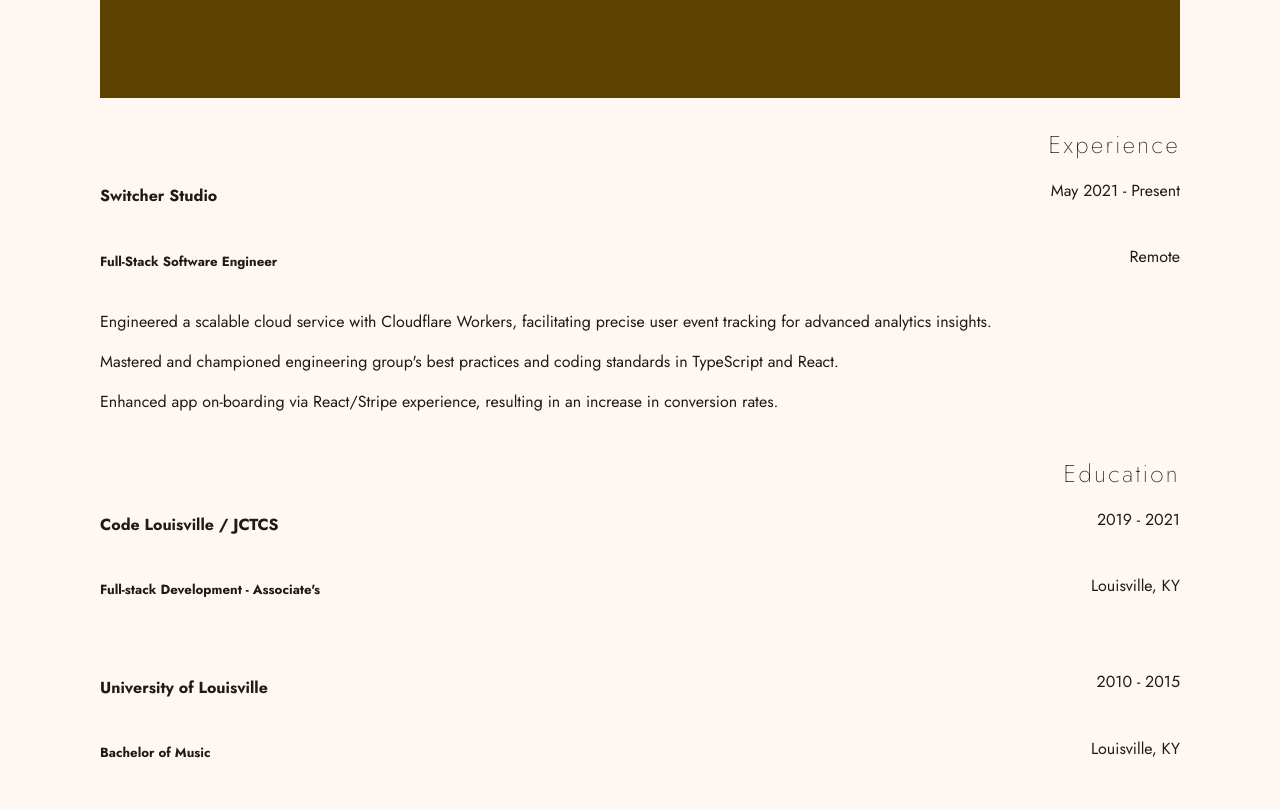
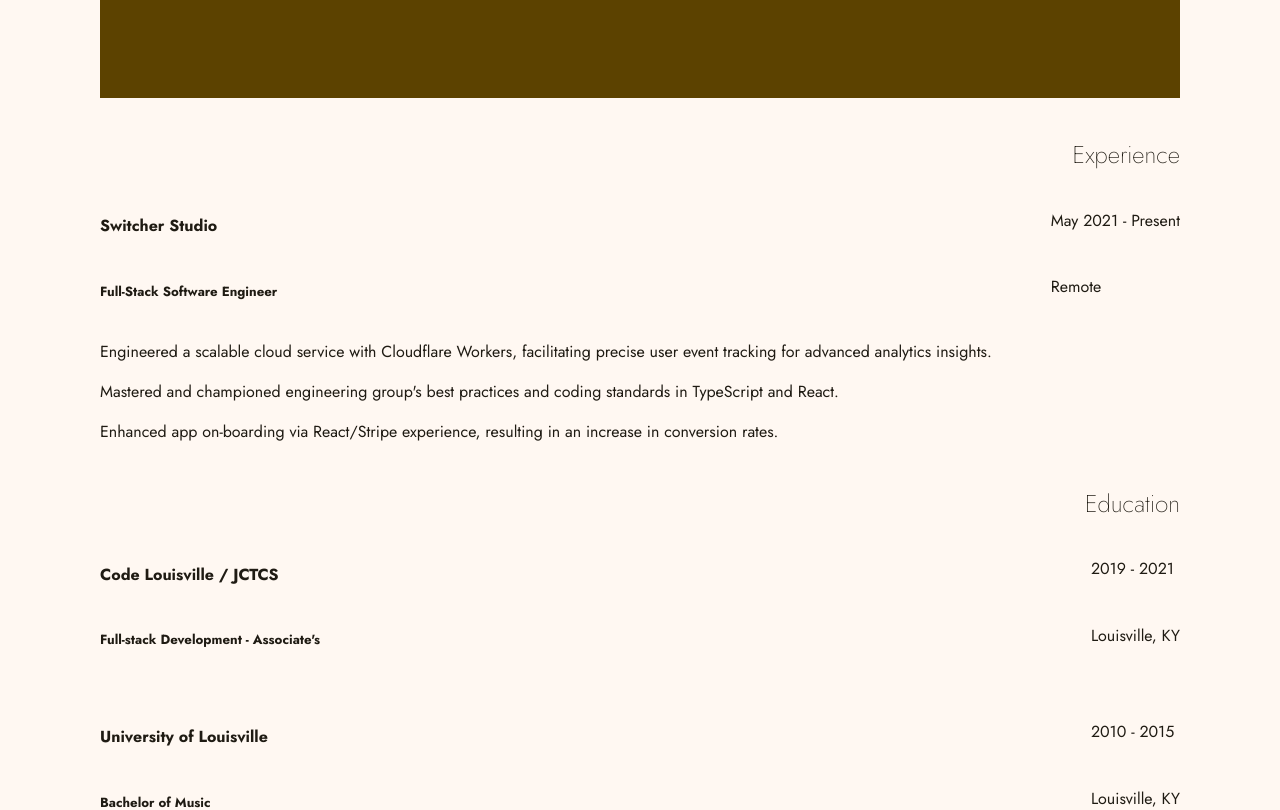
Before and after one commit to isfopo/about, a React (Vite) app: page / in a window 1280 px wide. Shown: the part 1540-2350 px from the top of the page. Built offline with nearby package versions, Linux system fonts and the light colour scheme.

Commit message:
💄 style(css): remove redundant CSS properties
- delete unused font-size, font-weight, and color styles in ExperienceSection
- remove unnecessary width and margin properties in ProjectsSection and index.css
- adjust text-align and width styles for headings in index.css

```diff
--- a/src/components/Section/ExperienceSection/index.module.css
+++ b/src/components/Section/ExperienceSection/index.module.css
@@ -12,10 +12,6 @@
 
   h2 {
     text-align: right;
-    font-size: 24px;
-    font-weight: 200;
-    letter-spacing: 0.1em;
-    color: var(--md-sys-color-on-surface);
   }
 
   .container {
@@ -23,16 +19,6 @@
     grid-template-columns: 1fr auto;
     column-gap: 1rem;
     width: 100%;
-
-    > *:nth-child(even) {
-      /* Align text to the left for even items */
-      text-align: right;
-    }
-
-    h3 {
-      font-size: 1rem;
-      color: var(--md-sys-color-on-surface);
-    }
 
     p {
       font-size: 1rem;
--- a/src/components/Section/ProjectsSection/index.module.css
+++ b/src/components/Section/ProjectsSection/index.module.css
@@ -2,7 +2,6 @@
   padding: 0;
 
   h3 {
-    width: 100%;
     text-align: left;
   }
 
--- a/src/components/Section/SkillsSection/index.module.css
+++ b/src/components/Section/SkillsSection/index.module.css
@@ -2,10 +2,8 @@
   background-color: var(--md-sys-color-on-primary-fixed-variant);
   padding: 4rem 1rem;
 
-  h2 {
-    font-size: 32px;
-    text-align: center;
-    margin: 0;
+  h3 {
+    text-align: center;w
   }
 
   @media (min-width: 768px) {
--- a/src/index.css
+++ b/src/index.css
@@ -47,6 +47,8 @@
 h5,
 h6 {
   user-select: none;
+  text-align: left;
+  width: 100%;
 }
 
 h1 {
@@ -56,7 +58,6 @@
 }
 
 h2 {
-  margin: 0;
   font-size: 1.5rem;
   font-weight: 200;
 }
```
